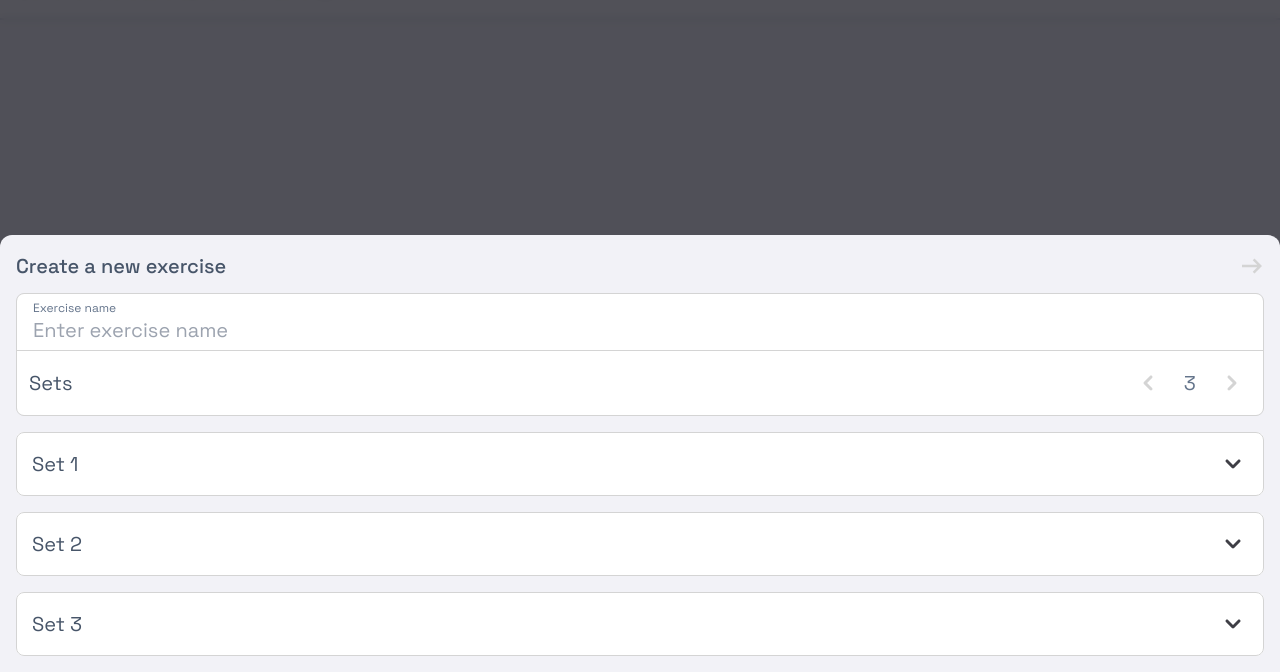
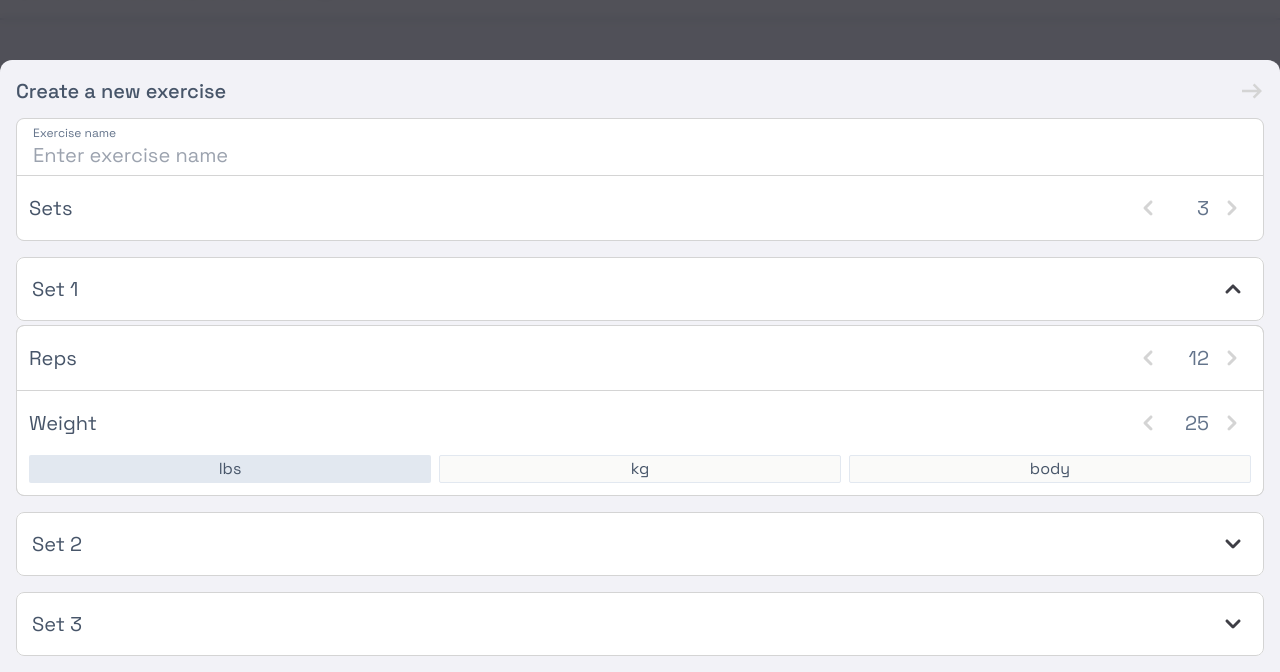
Before and after one commit to lassorfeasley/swiper.fit, a React (Vite) app: page /create_or_edit_exercise_demo in a window 1280 px wide. Shown: the part 128-800 px from the top of the page. Built offline with nearby package versions, Linux system fonts and the light colour scheme; a web font is replaced by a local one.

Commit message:
Update NumericInput and WeightCompoundField components for improved text alignment. Modify ExerciseSetConfiguration to set the default open set index to the first set and provide default values for reps, weight, and unit in the set configuration.

```diff
--- a/src/components/common/forms/NumericInput.jsx
+++ b/src/components/common/forms/NumericInput.jsx
@@ -136,7 +136,7 @@ const NumericInput = ({
               onChange={handleInputChange}
               onBlur={handleInputBlur}
               readOnly={readOnly}
-              className={`${inputStyles} w-16 min-w-[3ch] max-w-[20px] text-center`}
+              className={`${inputStyles} w-16 min-w-[3ch] max-w-[20px] text-right`}
               aria-label={label}
             />
             <button
@@ -158,7 +158,7 @@ const NumericInput = ({
               onChange={handleInputChange}
               onBlur={handleInputBlur}
               readOnly={readOnly}
-              className={`${inputStyles} w-full text-center`}
+              className={`${inputStyles} w-full text-right`}
               aria-label={label}
             />
           </div>
--- a/src/components/common/forms/compound-fields/WeightCompoundField.jsx
+++ b/src/components/common/forms/compound-fields/WeightCompoundField.jsx
@@ -20,7 +20,7 @@ const WeightCompoundField = ({
         value={isBody ? 'body' : weight}
         onChange={isBody ? () => {} : onWeightChange}
         incrementing={!isBody}
-        className={`w-full ${isBody ? 'bg-gray-100 text-h2 font-h2 leading-h2 text-[#353942] cursor-not-allowed' : ''}`}
+        className={`w-full ${isBody ? 'bg-gray-100 text-h2 font-h2 leading-h2 text-[#353942] cursor-not-allowed text-right' : ''}`}
         allowDecimal={allowDecimal}
         readOnly={isBody}
       />
--- a/src/components/common/forms/compound-fields/exercise_set_configuration.jsx
+++ b/src/components/common/forms/compound-fields/exercise_set_configuration.jsx
@@ -12,7 +12,7 @@ const ExerciseSetConfiguration = ({ onActionIconClick, formPrompt = "Create a ne
   const inputRef = useRef(null);
   const [exerciseName, setExerciseName] = useState(initialName || '');
   const [sets, setSets] = useState(initialSets ?? 3); // Default value of 3
-  const [openSetIndex, setOpenSetIndex] = useState(null); // No set open by default
+  const [openSetIndex, setOpenSetIndex] = useState(0); // First set open by default
   // Per-set data: [{ reps, weight, unit }]
   const [setConfigs, setSetConfigs] = useState(() =>
     initialSetConfigs && Array.isArray(initialSetConfigs) && initialSetConfigs.length > 0
@@ -131,9 +131,9 @@ const ExerciseSetConfiguration = ({ onActionIconClick, formPrompt = "Create a ne
             defaultUnit={setConfigs[0]?.unit ?? 'lbs'}
             isOpen={openSetIndex === i}
             onToggle={() => setOpenSetIndex(openSetIndex === i ? null : i)}
-            reps={setConfigs[i]?.reps}
-            weight={setConfigs[i]?.weight}
-            unit={setConfigs[i]?.unit}
+            reps={setConfigs[i]?.reps ?? 12}
+            weight={setConfigs[i]?.weight ?? 25}
+            unit={setConfigs[i]?.unit ?? 'lbs'}
             onRepsChange={val => handleSetChange(i, 'reps', val)}
             onWeightChange={val => handleSetChange(i, 'weight', val)}
             onUnitChange={val => handleSetChange(i, 'unit', val)}
```
